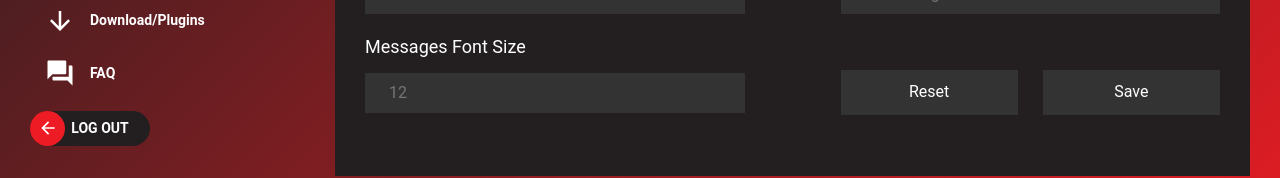
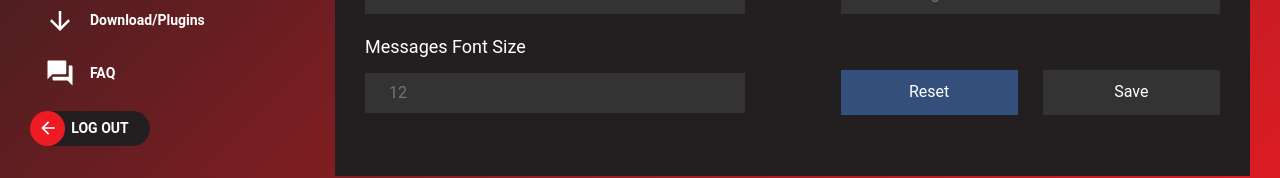
Before and after one commit to CRIMSON-CORP/ChatCloud_Blue_Dashboard, a React (Create React App) app: page /Widgets in a window 1280 px wide. Shown: the part 449-627 px from the top of the page. Built offline with nearby package versions, Linux system fonts and the light colour scheme.

Commit message:
widget cta buttons

```diff
--- a/src/css/scss/panels/_widgets.scss
+++ b/src/css/scss/panels/_widgets.scss
@@ -29,6 +29,12 @@
             height: 45px;
             align-self: end;
             input {
+                &.reset {
+                    background: $reset;
+                }
+                &.save {
+                    background: $save;
+                }
             }
         }
     }
--- a/src/css/style.css
+++ b/src/css/style.css
@@ -861,4 +861,12 @@ ul.platform-lists li.platform a.others {
   -ms-grid-row-align: end;
       align-self: end;
 }
+
+.widget .row-grid .cta input.reset {
+  background: #354f7c;
+}
+
+.widget .row-grid .cta input.save {
+  background: #198a00;
+}
 /*# sourceMappingURL=style.css.map */
```
Also changed, not shown: 1 other file (tests, documents, lock files or other folders).
